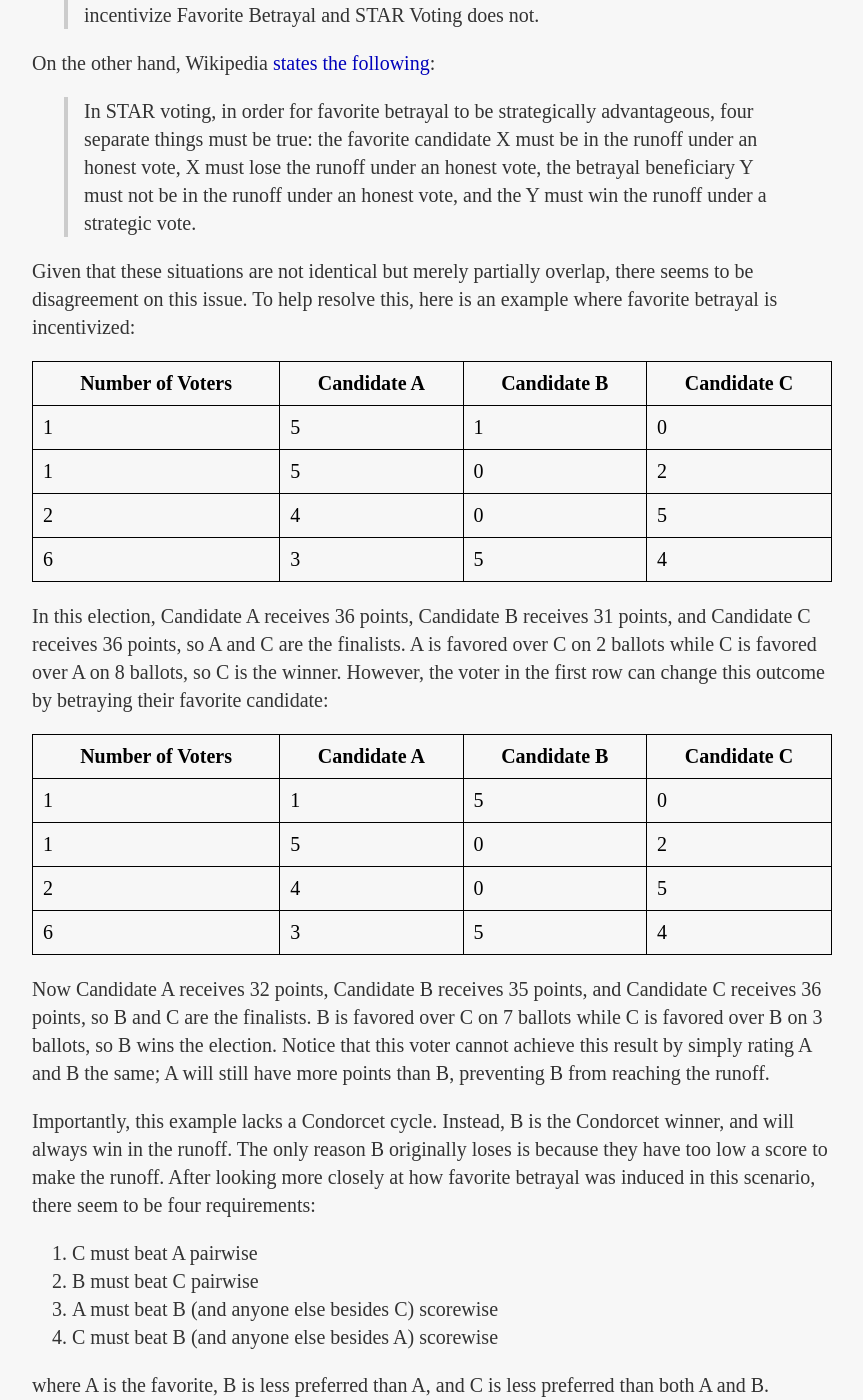
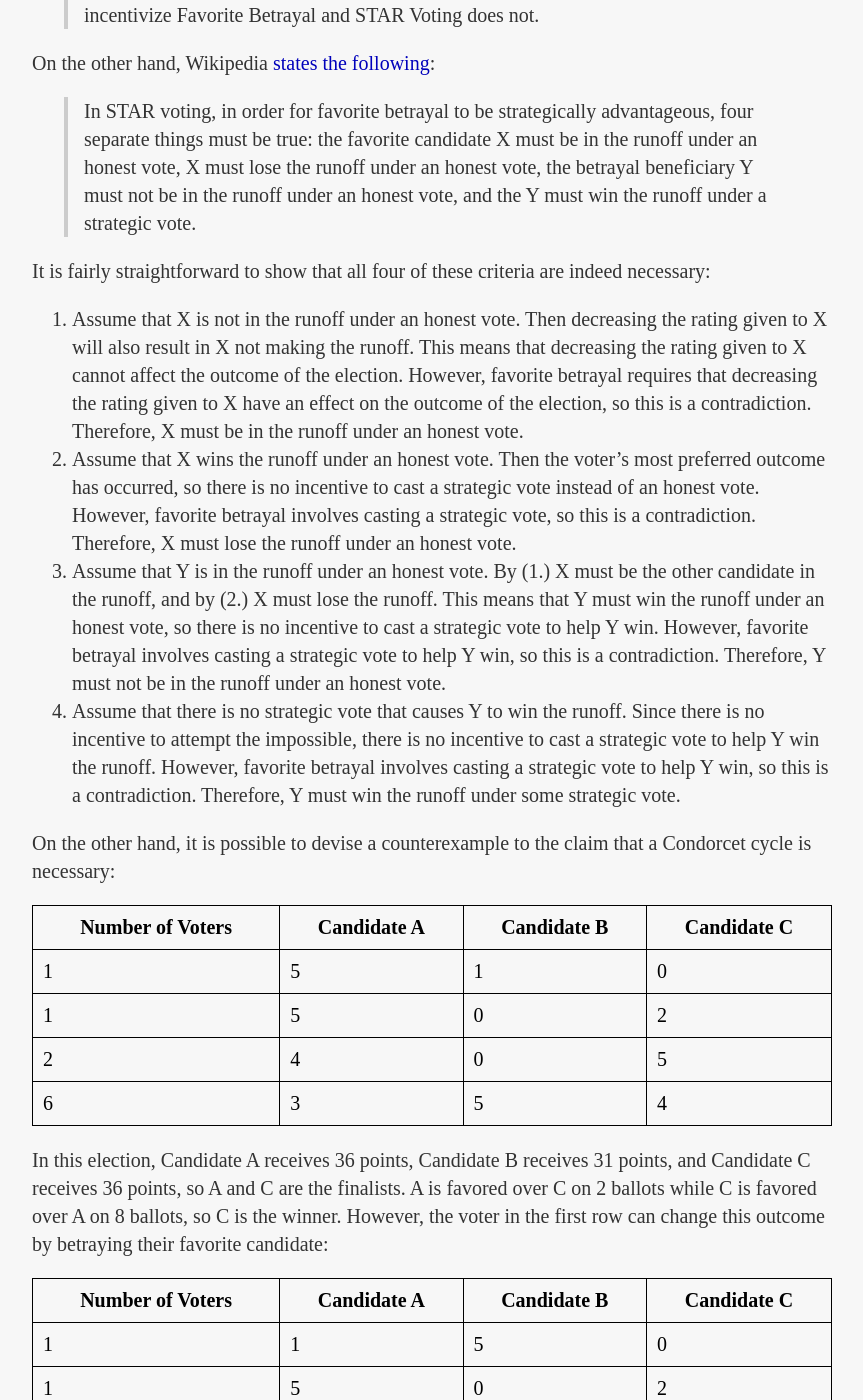
Before and after one commit to BTernaryTau/bternarytau.github.io, a Jekyll site: the page built from miscellaneous/voting-theory/favorite-betrayal-under-star.md, in a window 1280 px wide and 1400 px high, scrolled down 509 px. Shown: the whole window, without its empty margins (208-1071 px from the left). Built offline with Jekyll 4.4.1, drawn with Linux system fonts in a browser that asks for light colours; comment, search, counter and statistics services are not loaded; some of the changed text lies outside the part shown.

Commit message:
Update FB under STAR page

```diff
--- a/miscellaneous/voting-theory/favorite-betrayal-under-star.md
+++ b/miscellaneous/voting-theory/favorite-betrayal-under-star.md
@@ -1,11 +1,11 @@
 ---
 layout: default
-title: "Favorite betrayal under STAR (WIP)"
+title: "Favorite betrayal under STAR"
 ---
 # {{ site.title }}
 ## {{ page.title }}
 
-STAR voting is known to fail the [favorite betrayal criterion](https://en.wikipedia.org/wiki/Comparison_of_electoral_systems#Strategy_criteria), but it is unclear under what situations favorite betrayal is incentivized. In [A Farewell to Pass/Fail:
+STAR voting is known to fail the [favorite betrayal criterion](https://en.wikipedia.org/wiki/Comparison_of_electoral_systems#Strategy_criteria), but there is disagreement regarding which situations incentivize favorite betrayal. In [A Farewell to Pass/Fail:
 Why We Ditched Later No Harm](https://www.starvoting.us/farewell_to_pass_fail), Emily Dempsey says:
 
 > Specifically, STAR Voting only incentivizes Favorite Betrayal when there is a Condorcet Cycle.  Not much is known about how likely Condorcet Cycles are in real-world elections, but they are certainly less likely (and, I would wager, much more difficult for a voter to predict) than other problematic phenomena such as Vote Splitting and Center Squeeze Scenarios, in which many other voting systems incentivize Favorite Betrayal and STAR Voting does not.
@@ -14,7 +14,14 @@ On the other hand, Wikipedia [states the following](https://en.wikipedia.org/wik
 
 > In STAR voting, in order for favorite betrayal to be strategically advantageous, four separate things must be true: the favorite candidate X must be in the runoff under an honest vote, X must lose the runoff under an honest vote, the betrayal beneficiary Y must not be in the runoff under an honest vote, and the Y must win the runoff under a strategic vote.
 
-Given that these situations are not identical but merely partially overlap, there seems to be disagreement on this issue. To help resolve this, here is an example where favorite betrayal is incentivized:
+It is fairly straightforward to show that all four of these criteria are indeed necessary:
+
+1. Assume that X is not in the runoff under an honest vote. Then decreasing the rating given to X will also result in X not making the runoff. This means that decreasing the rating given to X cannot affect the outcome of the election. However, favorite betrayal requires that decreasing the rating given to X have an effect on the outcome of the election, so this is a contradiction. Therefore, X must be in the runoff under an honest vote.
+2. Assume that X wins the runoff under an honest vote. Then the voter's most preferred outcome has occurred, so there is no incentive to cast a strategic vote instead of an honest vote. However, favorite betrayal involves casting a strategic vote, so this is a contradiction. Therefore, X must lose the runoff under an honest vote.
+3. Assume that Y is in the runoff under an honest vote. By (1.) X must be the other candidate in the runoff, and by (2.) X must lose the runoff. This means that Y must win the runoff under an honest vote, so there is no incentive to cast a strategic vote to help Y win. However, favorite betrayal involves casting a strategic vote to help Y win, so this is a contradiction. Therefore, Y must not be in the runoff under an honest vote.
+4. Assume that there is no strategic vote that causes Y to win the runoff. Since there is no incentive to attempt the impossible, there is no incentive to cast a strategic vote to help Y win the runoff. However, favorite betrayal involves casting a strategic vote to help Y win, so this is a contradiction. Therefore, Y must win the runoff under some strategic vote.
+
+On the other hand, it is possible to devise a counterexample to the claim that a Condorcet cycle is necessary:
 
 <div style="overflow-x:auto;">
   <table>
@@ -98,13 +105,4 @@ In this election, Candidate A receives 36 points, Candidate B receives 31 points
 
 Now Candidate A receives 32 points, Candidate B receives 35 points, and Candidate C receives 36 points, so B and C are the finalists. B is favored over C on 7 ballots while C is favored over B on 3 ballots, so B wins the election. Notice that this voter cannot achieve this result by simply rating A and B the same; A will still have more points than B, preventing B from reaching the runoff.
 
-Importantly, this example lacks a Condorcet cycle. Instead, B is the Condorcet winner, and will always win in the runoff. The only reason B originally loses is because they have too low a score to make the runoff. After looking more closely at how favorite betrayal was induced in this scenario, there seem to be four requirements:
-
-1. C must beat A pairwise
-2. B must beat C pairwise
-3. A must beat B (and anyone else besides C) scorewise
-4. C must beat B (and anyone else besides A) scorewise
-
-where A is the favorite, B is less preferred than A, and C is less preferred than both A and B. Notably, the first three requirements *almost* force a Condorcet cycle. The only reason they don't is because A can beat B scorewise but lose to B pairwise, as in the example given above.
-
-These requirements seem to match the requirements Wikipedia specified. However, Wikipedia does not indicate how common such situations are likely to be. While determining that is beyond the scope of this page, it is worth noting that it seems likely to be uncommon. First of all, B must beat C pairwise while C beats B scorewise. Second, either B must beat A pairwise while A beats B scorewise, or A, B, and C must form a Condorcet cycle. Two reversals between pairwise and scorewise outcomes is probably a rare situation, as is one such reversal and a Condorcet cycle.
+Importantly, this example lacks a Condorcet cycle. Instead, B is the Condorcet winner, and will always win in the runoff. Thus, this disproves the claim that favorite betrayal is only incentivized under STAR voting when a Condorcet cycle exists.
--- a/miscellaneous/voting-theory/index.html
+++ b/miscellaneous/voting-theory/index.html
@@ -24,5 +24,5 @@ title: "Voting theory"
 <h3>Voting criteria</h3>
 
 <ul>
-	<li><a href="/miscellaneous/voting-theory/favorite-betrayal-under-star">Favorite betrayal under STAR (WIP)</a></li>
+	<li><a href="/miscellaneous/voting-theory/favorite-betrayal-under-star">Favorite betrayal under STAR</a></li>
 </ul>
```
